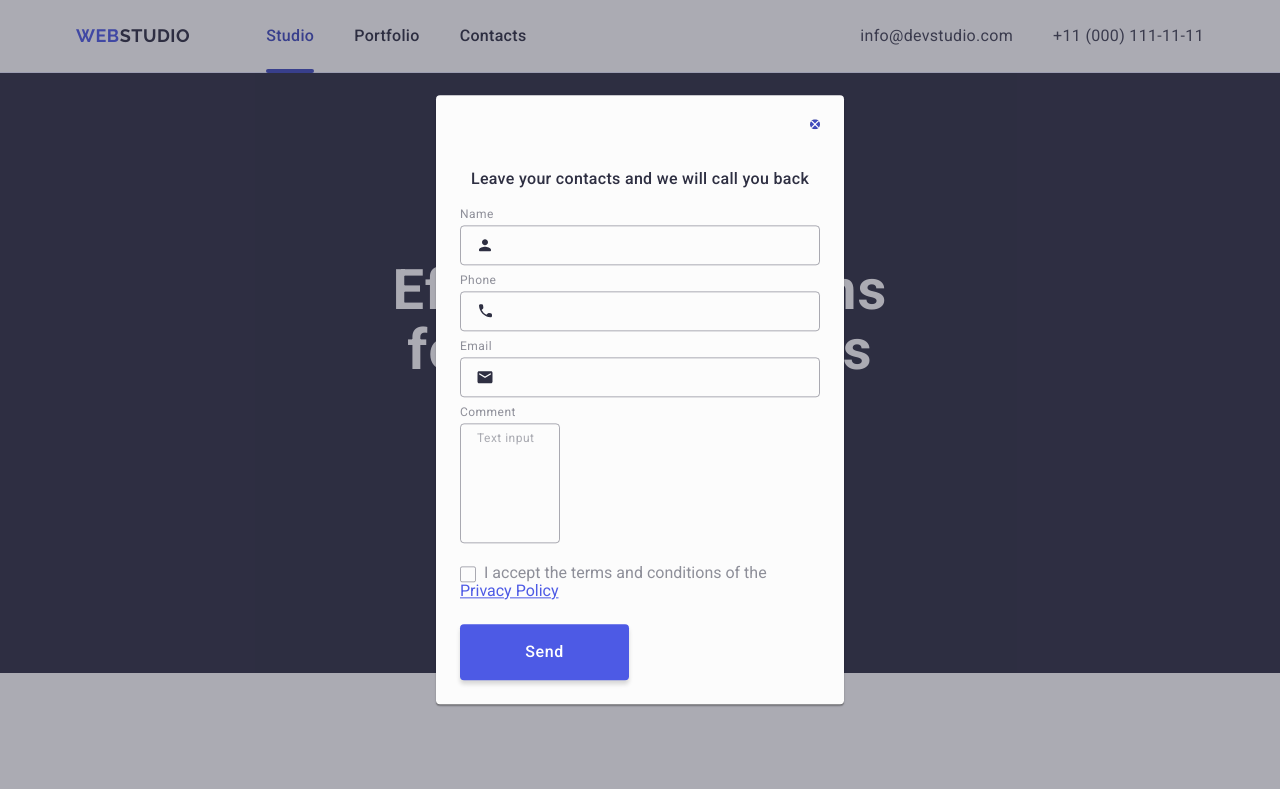
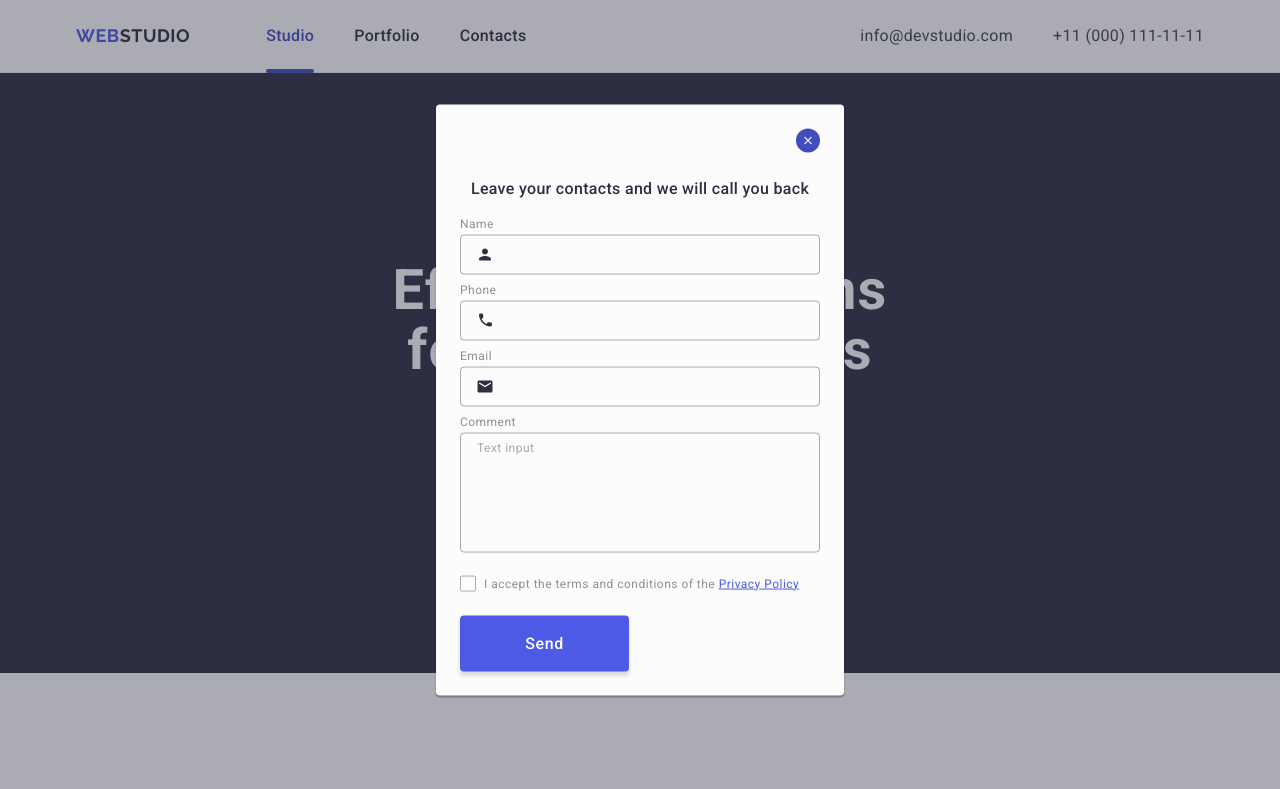
Before and after one commit to Yana-solo/goit-markup-hw-05, a plain HTML site: page index.html in a window 1280 px wide. Both pictures are taken after a click on the button 815 px from the left and 124 px from the top of the page. Shown: the top 789 px of the page. Drawn offline with nearby package versions, Linux system fonts and the light colour scheme.

Commit message:
add initial files

```diff
--- a/css/style.css
+++ b/css/style.css
@@ -504,19 +504,24 @@ button {
   right: 24px;
   padding: 0;
   border: 0;
+  width: 24px;
+  height: 24px;
   line-height: 0;
   background-color: #e7e9fc;
   border: 1px solid rgba(0, 0, 0, 0.1);
   border-radius: 50%;
   stroke-width: 1px;
+  transition: transform 250ms cubic-bezier(0.4, 0, 0.2, 1);
 }
+
 .close-btn-icon {
   transition: fill 250ms cubic-bezier(0.4, 0, 0.2, 1);
 }
 .close-btn:focus,
 .close-btn:hover {
   background-color: #404bbf;
-  fill: #fff;
+  fill: #ffffff;
+  border: none;
   transition: 250ms cubic-bezier(0.4, 0, 0.2, 1);
 }
 .modal-text {
@@ -623,9 +628,9 @@ button {
 .label-checkbox {
   cursor: pointer;
   font-weight: 400;
-  /* font-size: 12px;
-  line-height: 1.16667;
-  letter-spacing: 0.04em; */
+  font-size: 12px;
+  line-height: 1.17;
+  letter-spacing: 0.04em;
   color: #8e8f99;
 }
 .label-checkbox a {
@@ -635,7 +640,7 @@ button {
 .user-comment {
   border: 1px solid rgba(46, 47, 66, 0.4);
   border-radius: 4px;
-  width: 100px;
+  width: 100%;
   height: 120px;
   padding: 8px 16px 98px 16px;
   resize: none;
--- a/index.html
+++ b/index.html
@@ -434,7 +434,7 @@
         <textarea name="user-comment" placeholder="Text input" id="user-comment" class="user-comment"></textarea>
       </div>
       <div class="modal-form-checkbox">
-        <input type="checkbox" value="true" class="checkbox visually-hidden" id="user-privacy">
+        <input type="checkbox" value="true" name="user-privacy" class="checkbox visually-hidden" id="user-privacy">
         <label for="user-privacy" class="label-checkbox">
         <span class="custom">
           <svg width="10" height="8">
```
